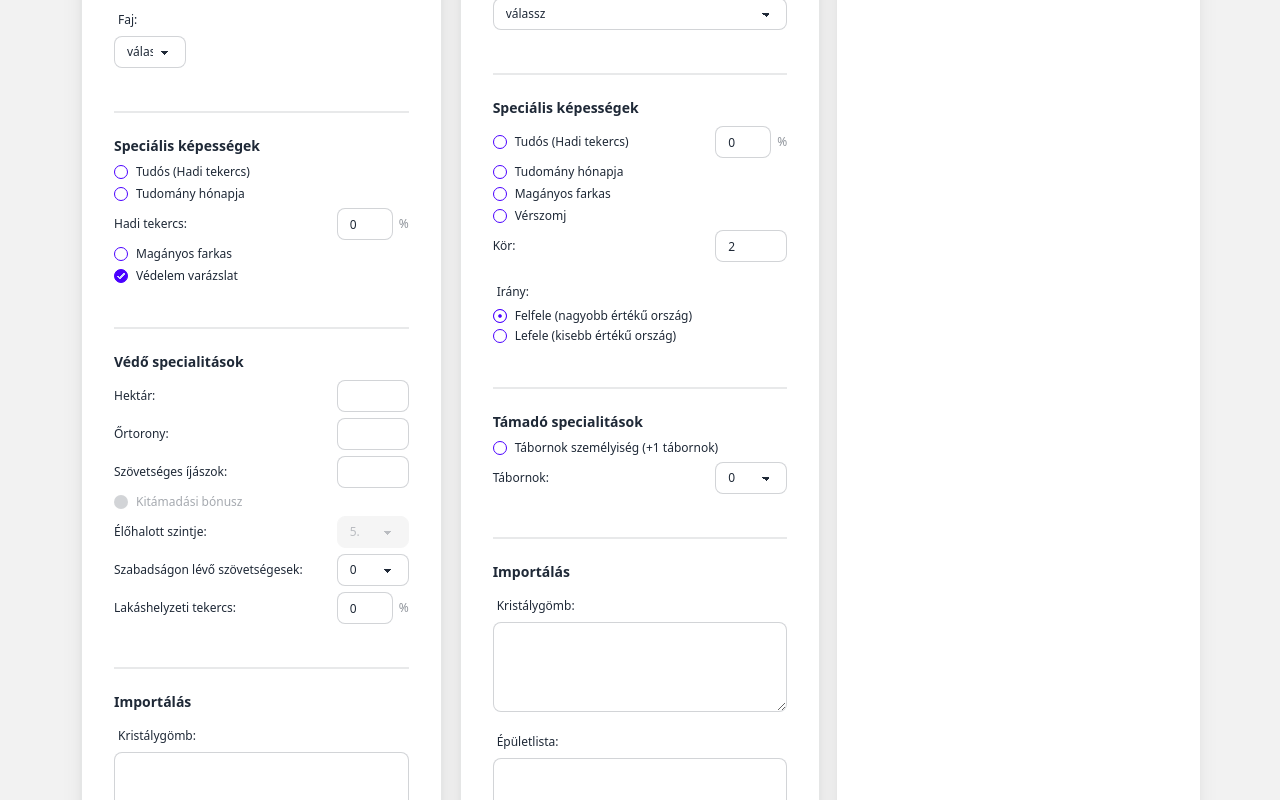
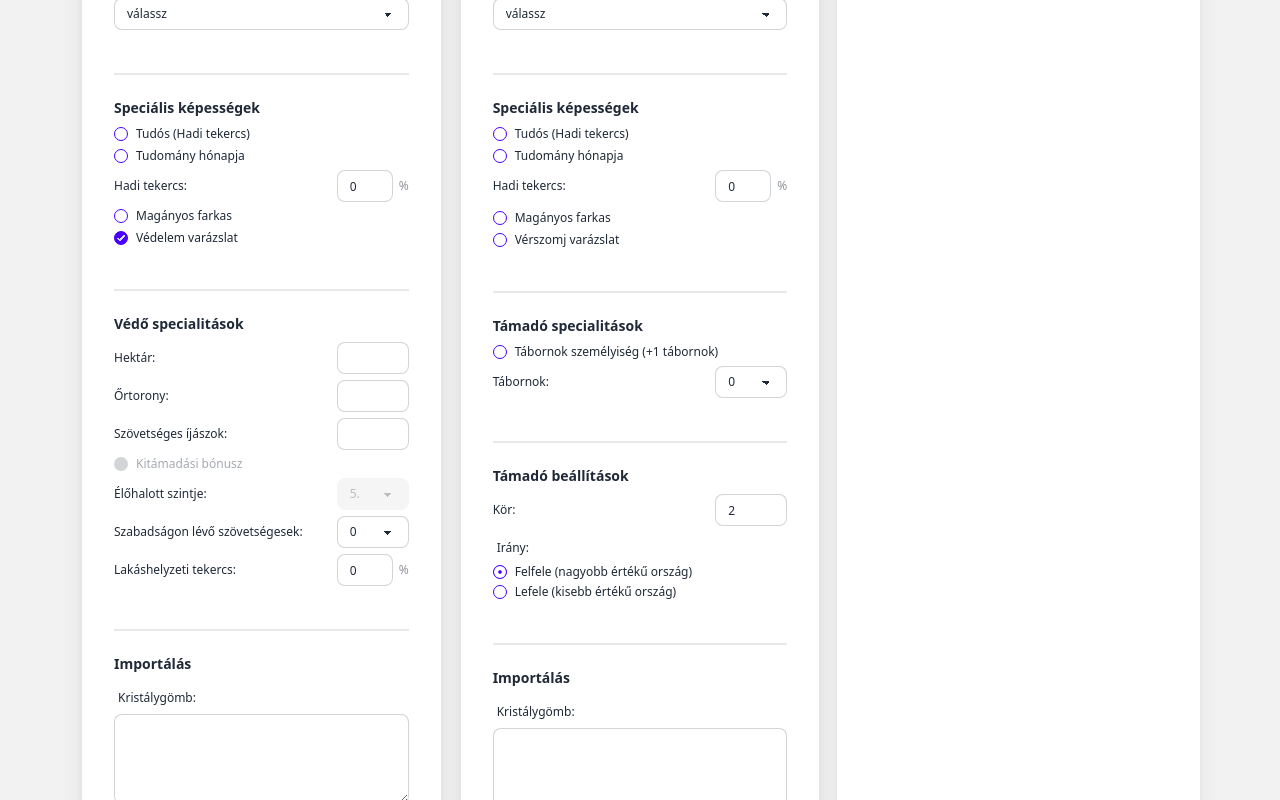
Before and after one commit to velvet07/hodito, a React app: page / in a window 1280 px wide. Shown: the part 756-1556 px from the top of the page. Built offline with nearby package versions, Linux system fonts and the light colour scheme.

Commit message:
Adjust defender race select and remove attack unit

```diff
--- a/src/components/WarCalculator.tsx
+++ b/src/components/WarCalculator.tsx
@@ -311,7 +311,6 @@ const WarCalculatorComponent: React.FC = () => {
                 <div className="space-y-1.5">
                   <UnitInput label="Katona" value={vedoSettings.katona} onChange={(v) => updateVedoSettings({ katona: v })} id="vedo_katona" />
                   <UnitInput label="Védő" value={vedoSettings.vedo || 0} onChange={(v) => updateVedoSettings({ vedo: v })} id="vedo_vedo" />
-                  <UnitInput label="Támadó" value={vedoSettings.tamado} onChange={(v) => updateVedoSettings({ tamado: v })} id="vedo_tamado" />
                   <UnitInput label="Íjász" value={vedoSettings.ijsz} onChange={(v) => updateVedoSettings({ ijsz: v })} id="vedo_ijsz" />
                   <UnitInput label="Lovas" value={vedoSettings.lovas} onChange={(v) => updateVedoSettings({ lovas: v })} id="vedo_lovas" />
                   <UnitInput label="Elit" value={vedoSettings.elit} onChange={(v) => updateVedoSettings({ elit: v })} id="vedo_elit" />
@@ -345,8 +344,7 @@ const WarCalculatorComponent: React.FC = () => {
                 <select
                   value={vedoSettings.faj}
                   onChange={(e) => updateVedoSettings({ faj: e.target.value as Race })}
-                  className="select select-bordered select-sm text-xs"
-                  style={{ width: FIELD_WIDTH }}
+                  className="select select-bordered select-sm w-full text-xs"
                 >
                   <option value="none">válassz</option>
                   <option value="elf">Elf</option>
@@ -588,18 +586,20 @@ const WarCalculatorComponent: React.FC = () => {
               <div className="pt-2">
                 <div className="divider"></div>
                 <h3 className="text-sm font-semibold text-base-content mb-2">Speciális képességek</h3>
+                <div className="space-y-2">
                   <div className="space-y-1.5">
-                  <div className="flex items-center justify-between gap-2">
-                    <label className="flex items-center gap-2 text-xs cursor-pointer">
-                      <input
-                        type="checkbox"
-                        className="checkbox checkbox-primary"
-                        style={{ width: '14px', height: '14px' }}
+                    <CheckboxInput
+                      label="Tudós (Hadi tekercs)"
                       checked={tamadoSettings.tudos || false}
-                        onChange={(e) => updateTamadoSettings({ tudos: e.target.checked })}
+                      onChange={(checked) => updateTamadoSettings({ tudos: checked })}
                     />
-                      <span>Tudós (Hadi tekercs)</span>
-                    </label>
+                    <CheckboxInput
+                      label="Tudomány hónapja"
+                      checked={tamadoSettings.tudomany_honapja || false}
+                      onChange={(checked) => updateTamadoSettings({ tudomany_honapja: checked })}
+                    />
+                    <div className="flex items-center justify-between gap-1.5">
+                      <label className="text-xs font-medium label-text whitespace-nowrap">Hadi tekercs:</label>
                       <div className="flex items-center gap-1.5" style={{ width: FIELD_WIDTH }}>
                         <input
                           type="text"
@@ -610,21 +610,53 @@ const WarCalculatorComponent: React.FC = () => {
                         <span className="text-xs text-base-content/50">%</span>
                       </div>
                     </div>
-                  <CheckboxInput
-                    label="Tudomány hónapja"
-                    checked={tamadoSettings.tudomany_honapja || false}
-                    onChange={(checked) => updateTamadoSettings({ tudomany_honapja: checked })}
-                  />
+                  </div>
+                  <div className="space-y-1.5">
                     <CheckboxInput
                       label="Magányos farkas"
                       checked={tamadoSettings.maganyos_farkas}
                       onChange={(checked) => updateTamadoSettings({ maganyos_farkas: checked })}
                     />
                     <CheckboxInput
-                    label="Vérszomj"
+                      label="Vérszomj varázslat"
                       checked={tamadoSettings.verszomj || false}
                       onChange={(checked) => updateTamadoSettings({ verszomj: checked })}
                     />
+                  </div>
+                </div>
+              </div>
+
+              {/* Támadó specialitások */}
+              <div className="pt-2">
+                <div className="divider"></div>
+                <h3 className="text-sm font-semibold text-base-content mb-2">Támadó specialitások</h3>
+                <div className="space-y-1.5">
+                  <CheckboxInput
+                    label="Tábornok személyiség (+1 tábornok)"
+                    checked={tamadoSettings.tabornok_szemelyiseg || false}
+                    onChange={(checked) => updateTamadoSettings({ tabornok_szemelyiseg: checked })}
+                  />
+                  <div className="flex items-center justify-between gap-1.5">
+                    <label className="text-xs font-medium label-text whitespace-nowrap">Tábornok:</label>
+                    <select
+                      value={tamadoSettings.tabornok || 0}
+                      onChange={(e) => updateTamadoSettings({ tabornok: parseInt(e.target.value) })}
+                      className="select select-bordered select-sm text-xs"
+                      style={{ width: FIELD_WIDTH }}
+                    >
+                      {[0, 1, 2, 3, 4, 5, 6, 7, 8].map(num => (
+                        <option key={num} value={num}>{num}</option>
+                      ))}
+                    </select>
+                  </div>
+                </div>
+              </div>
+
+              {/* Támadó beállítások */}
+              <div className="pt-2">
+                <div className="divider"></div>
+                <h3 className="text-sm font-semibold text-base-content mb-2">Támadó beállítások</h3>
+                <div className="space-y-1.5">
                   <div className="flex items-center justify-between gap-1.5">
                     <label className="text-xs font-medium label-text whitespace-nowrap">Kör:</label>
                     <input
@@ -635,7 +667,7 @@ const WarCalculatorComponent: React.FC = () => {
                       style={{ width: FIELD_WIDTH }}
                     />
                   </div>
-                  <div className="pt-2">
+                  <div>
                     <label className="label">
                       <span className="label-text text-xs">Irány:</span>
                     </label>
@@ -665,32 +697,6 @@ const WarCalculatorComponent: React.FC = () => {
                         <span>Lefele (kisebb értékű ország)</span>
                       </label>
                     </div>
-                  </div>
-                </div>
-              </div>
-
-              {/* Támadó specialitások */}
-              <div className="pt-2">
-                <div className="divider"></div>
-                <h3 className="text-sm font-semibold text-base-content mb-2">Támadó specialitások</h3>
-                <div className="space-y-1.5">
-                  <CheckboxInput
-                    label="Tábornok személyiség (+1 tábornok)"
-                    checked={tamadoSettings.tabornok_szemelyiseg || false}
-                    onChange={(checked) => updateTamadoSettings({ tabornok_szemelyiseg: checked })}
-                  />
-                  <div className="flex items-center justify-between gap-1.5">
-                    <label className="text-xs font-medium label-text whitespace-nowrap">Tábornok:</label>
-                    <select
-                      value={tamadoSettings.tabornok || 0}
-                      onChange={(e) => updateTamadoSettings({ tabornok: parseInt(e.target.value) })}
-                      className="select select-bordered select-sm text-xs"
-                      style={{ width: FIELD_WIDTH }}
-                    >
-                      {[0, 1, 2, 3, 4, 5, 6, 7, 8].map(num => (
-                        <option key={num} value={num}>{num}</option>
-                      ))}
-                    </select>
                   </div>
                 </div>
               </div>
```
Lines whose indentation alone changed are shown as unchanged.
